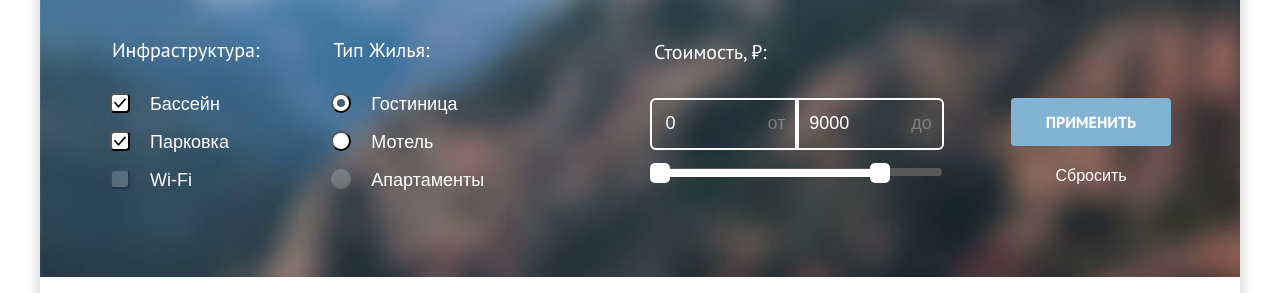
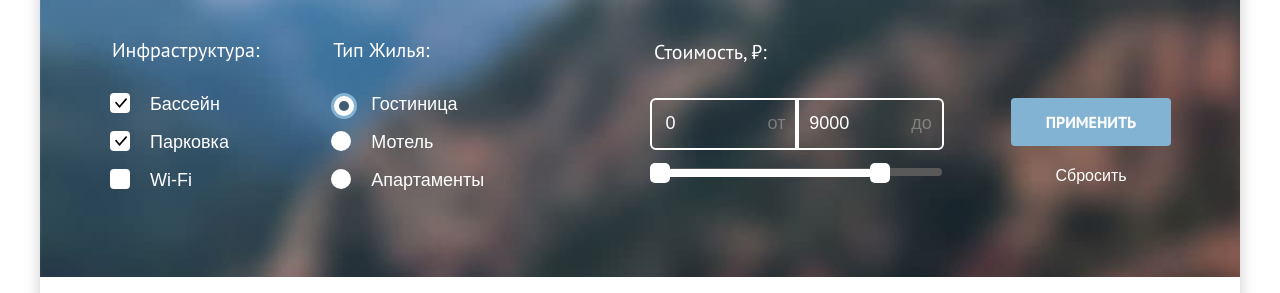
Before and after one commit to htmlacademy-htmlcss/2069945-sedona-34, a plain HTML site: page catalog.html in a window 1280 px wide. Shown: the part 212-505 px from the top of the page. Drawn offline with Linux system fonts and the light colour scheme.

Commit message:
защита

```diff
--- a/catalog.html
+++ b/catalog.html
@@ -131,18 +131,18 @@
                     <ul class="catalog-filter-list">
                       <li class="catalog-filter-item">
                         <label class="control">
-                          <input class="visually-hidden control-input" type="checkbox" name="product-group"
-                            value="swimming-pool" checked>
-                          <button class="control-infra" type="button"></button>
+                          <input class="visually-hidden control-input" type="checkbox" name="swimming pool"
+                            checked>
+                            <span class="control-infra"></span>
                           <span class="control-label">Бассейн</span>
                         </label>
                       </li>
 
                       <li class="catalog-filter-item">
                         <label class="control">
-                          <input class="visually-hidden control-input" type="checkbox" name="product-group"
-                            value="parking" checked>
-                          <button class="control-infra" type="button"></button>
+                          <input class="visually-hidden control-input" type="checkbox" name="parking"
+                           checked>
+                          <span class="control-infra"></span>
                           <span class="control-label">Парковка</span>
                         </label>
                       </li>
@@ -151,7 +151,7 @@
                         <label class="control">
                           <input class="visually-hidden control-input" type="checkbox" name="product-group"
                             value="Wi-Fi" disabled>
-                          <button class="control-infra" type="button"></button>
+                          <span class="control-infra"></span>
                           <span class="control-label">Wi-Fi</span>
                         </label>
                       </li>
@@ -167,15 +167,16 @@
                         <label class="control">
                           <input class="visually-hidden control-input" type="radio" name="product-group" value="hotel"
                             checked>
-                          <button class="control-housing" type="button"></button>
+                          <span class="control-housing"></span>
                           <span class="control-label">Гостиница</span>
                         </label>
                       </li>
 
                       <li class="catalog-filter-item">
                         <label class="control">
-                          <input class="visually-hidden control-input" type="radio" name="product-group" value="motel">
-                          <button class="control-housing" type="button"></button>
+                          <input class="visually-hidden control-input" type="radio"
+                            name="product-group" value="motel" disabled>
+                          <span class="control-housing"></span>
                           <span class="control-label">Мотель</span>
                         </label>
                       </li>
@@ -184,11 +185,10 @@
                         <label class="control">
                           <input class="visually-hidden control-input" type="radio" name="product-group"
                             value="apartments" disabled>
-                          <button class="control-housing" type="button"></button>
+                          <span class="control-housing"></span>
                           <span class="control-label">Апартаменты</span>
                         </label>
                       </li>
-
                     </ul>
                   </fieldset>
                 </div>
--- a/styles/styles.css
+++ b/styles/styles.css
@@ -969,36 +969,51 @@ body {
   position: relative;
   display: block;
   padding-left: 40px;
-}
-
-.control:hover .control-housing {
+  border: none;
+}
+
+.control-input {
   background: #FFFFFF;
 
-
-}
-
-.control:focus .control-housing {
+}
+
+.control-input:disabled+.control-housing {
+  background: #FFFFFF;
+  border: none;
+}
+
+.control:hover+.control-housing {
+  background: #FFFFFF;
+  border: none;
+
+}
+
+.control .control-housing {
   background: #FFFFFF;
   border: 3px solid #83B3D3;
 
-}
-
-.control-input:disabled+.control-housing {
-  opacity: 0.2;
+
+}
+
+.control:disabled+ .control-infra {
+
+  background: #FFFFFF;
+  border-radius: 4px;
   border: none;
 }
 
-.control:hover .control-infra {
+.control-input .control-infra {
   background: rgba(255, 255, 255, 0.6);
   border-radius: 4px;
-}
-
-.control-input:disabled+.control-infra {
-  opacity: 0.2;
-  border-radius: 4px;
-}
-
-.control:focus .control-infra {
+  border: none;
+
+}
+
+
+
+
+
+.control:focus+ .control-infra {
   background: rgba(255, 255, 255, 0.6);
   border: 3px solid #83B3D3;
   border-radius: 4px;
@@ -1015,6 +1030,7 @@ body {
   background: #FFFFFF;
   Width: 20px;
   Height: 20px;
+  border: none;
 }
 
 .control-infra {
@@ -1028,7 +1044,7 @@ body {
   bottom: 0%;
   background: #FFFFFF;
   border-radius: 4px;
-
+  border: none;
 
 }
 
@@ -1040,14 +1056,15 @@ body {
 
 .control-input[type="checkbox"]:checked+.control-infra::before {
   position: absolute;
-  left: 2px;
-  top: 3px;
+  left: 5px;
+  top: 5px;
   border-radius: 4px;
   background-image: url("../images/chek.svg");
-  width: 13px;
-  height: 10px;
+  width: 18px;
+  height: 18px;
   background-repeat: no-repeat;
-
+  fill: #3F5E72;
+  ;
   content: "";
 }
 
```
